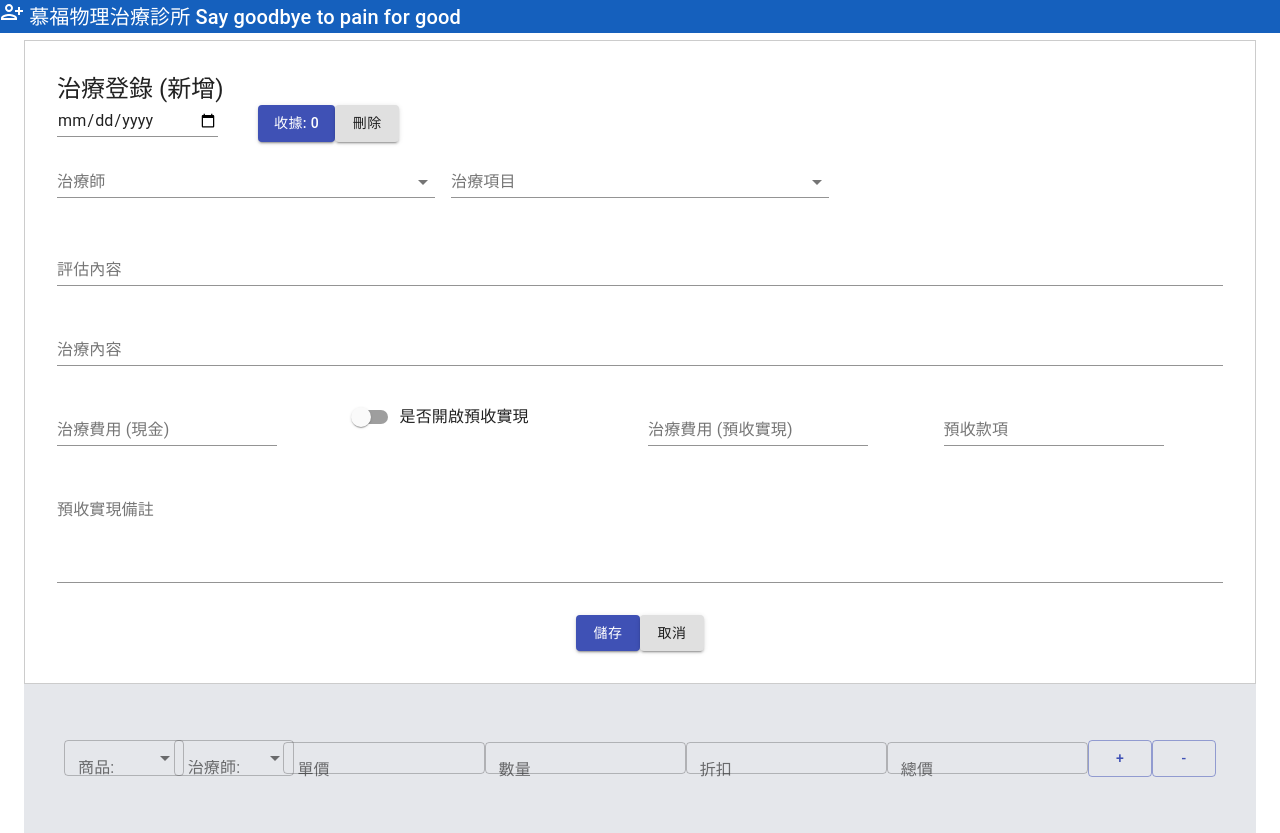
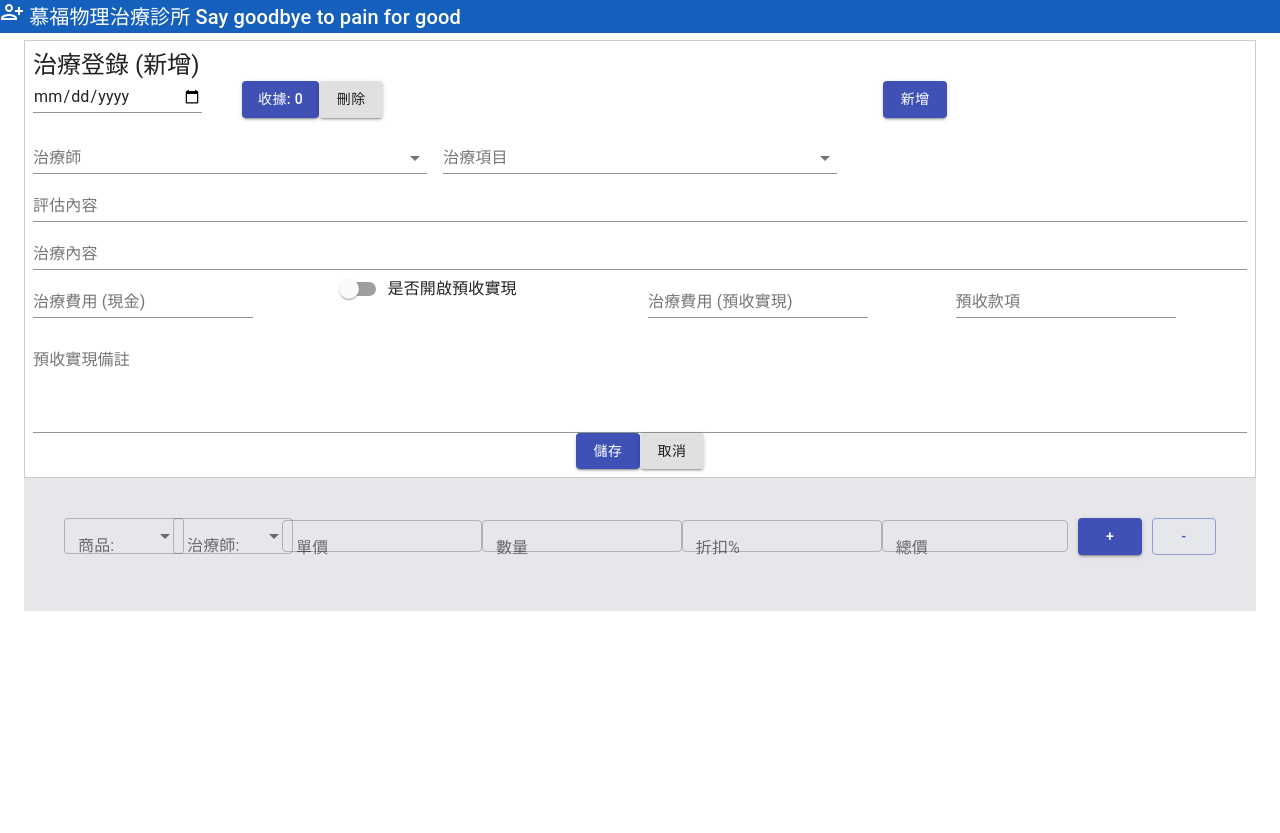
Before and after one commit to LillianChiang/mongodb-next, a Next.js app: page /treatmentForm in a window 1280 px wide. After the commit the page ends 800 px from the top, so only its background shows below. Built offline with nearby package versions, Linux system fonts and the light colour scheme.

Commit message:
feat: Update handleFormChange function in AddProduct.tsx

```diff
--- a/package.json
+++ b/package.json
@@ -14,6 +14,7 @@
     "@material-ui/core": "4.12.4",
     "@mui/icons-material": "^5.15.6",
     "@mui/material": "^5.15.10",
+    "@mui/styles": "^5.15.15",
     "@mui/x-charts": "^7.0.0-beta.1",
     "@tailwindcss/nesting": "^0.0.0-insiders.565cd3e",
     "clsx": "^2.1.0",
--- /dev/null
+++ b/public/product.json
@@ -0,0 +1,52 @@
+[
+  {
+    "product": "Massage Therapy Session",
+    "therapist": "John Smith",
+    "price": 60
+  },
+  {
+    "product": "Acupuncture Treatment",
+    "therapist": "Jane Doe",
+    "price": 80
+  },
+  {
+    "product": "Yoga Class",
+    "therapist": "Emily Johnson",
+    "price": 20
+  },
+  {
+    "product": "Physical Therapy Session",
+    "therapist": "Michael Brown",
+    "price": 75
+  },
+  {
+    "product": "Chiropractic Adjustment",
+    "therapist": "Sarah Lee",
+    "price": 70
+  },
+  {
+    "product": "Meditation Session",
+    "therapist": "David Wilson",
+    "price": 30
+  },
+  {
+    "product": "Nutritional Counseling Session",
+    "therapist": "Alexandra Martinez",
+    "price": 50
+  },
+  {
+    "product": "Reiki Healing Session",
+    "therapist": "Olivia Garcia",
+    "price": 65
+  },
+  {
+    "product": "Tai Chi Class",
+    "therapist": "Daniel Kim",
+    "price": 25
+  },
+  {
+    "product": "Hypnotherapy Session",
+    "therapist": "Sophia Nguyen",
+    "price": 90
+  }
+]
--- a/src/app/board/Navbar.tsx
+++ b/src/app/board/Navbar.tsx
@@ -1,4 +1,4 @@
-import React, { useState } from 'react';
+import React from 'react';
 import ListItemButton from '@mui/material/ListItemButton';
 import ListItemIcon from '@mui/material/ListItemIcon';
 import ListItemText from '@mui/material/ListItemText';
--- a/src/app/treatmentForm/AddProducts.tsx
+++ b/src/app/treatmentForm/AddProducts.tsx
@@ -1,16 +1,17 @@
-import React, { useState } from 'react';
+'use client'
+
+import React, { useState, useEffect } from 'react';
 import {
-  Button,
   FormControl,
   InputLabel,
+  Select,
   MenuItem,
-  Select,
   TextField,
+  Button,
+  Box
 } from '@mui/material';
-import ErrorOutlineRoundedIcon from '@mui/icons-material/ErrorOutlineRounded';
 
-// Define a type/interface for the form data
-interface FormData {
+interface Form {
   product: string;
   therapist: string;
   price: string;
@@ -20,129 +21,125 @@ interface FormData {
 }
 
 const AddProducts = () => {
-  const [forms, setForms] = useState([
-    {
-      product: '',
-      therapist: '',
-      price: '',
-      quantity: '',
-      discount: '',
-      totalPrice: '',
-    },
-  ]);
+  const [forms, setForms] = useState<Form[]>([{ product: '', therapist: '', price: '', quantity: '', discount: '', totalPrice: '' }]);
+  const [products, setProducts] = useState<string[]>([]);
+  const [therapists, setTherapists] = useState<string[]>([]);
 
-  const handleAddForm = () => {
-    setForms((prevForms) => [
-      ...prevForms,
-      {
-        product: '',
-        therapist: '',
-        price: '',
-        quantity: '',
-        discount: '',
-        totalPrice: '',
-      },
-    ]);
-  };
+  useEffect(() => {
+    fetch('product.json')
+      .then(response => response.json())
+      .then((data: Form[]) => {
+        const productNames = data.map(item => item.product);
+        setProducts(productNames);
+        const therapistNames = data.map(item => item.therapist);
+        setTherapists(therapistNames);
+      })
+      .catch(error => console.error('Error fetching products:', error));
+  }, []);
 
-  const handleFormChange = (index: number, field: string, value: string) => {
+  const handleFormChange = (index: number, field: keyof Form, value: string) => {
     const updatedForms = [...forms];
-    updatedForms[index][field] = value;
+    const updatedForm = { ...updatedForms[index], [field]: value };
+
+    // Calculate total price
+    const price = parseFloat(updatedForm.price);
+    const quantity = parseFloat(updatedForm.quantity);
+    const discount = parseFloat(updatedForm.discount);
+    const totalPrice = (price * quantity * (1 - discount / 100)).toFixed(2); // Calculate total price with discount
+
+    updatedForm.totalPrice = totalPrice.toString(); // Update total price in the form
+
+    updatedForms[index] = updatedForm;
     setForms(updatedForms);
   };
 
+  const handleAddForm = () => {
+    setForms([...forms, { product: '', therapist: '', price: '', quantity: '', discount: '', totalPrice: '' }]);
+  };
+
   const handleDeleteForm = (index: number) => {
-    const updatedForms = forms.filter((_, i: number) => i !== index);
+    if (forms.length > 1) {
+      const updatedForms = [...forms];
+      updatedForms.splice(index, 1);
       setForms(updatedForms);
+    }
   };
 
   return (
-    <div className="container mx-auto flex items-start justify-center bg-gray-200">
-      <div className="mt-4 flex flex-col border border-gray-300 p-10">
+    <div className="container mx-auto bg-gray-200 p-10 ">
       {forms.map((form, index) => (
-          <form key={index}>
-            <div className="mb-4 flex items-center">
-              <FormControl className="mr-4">
+        <form key={index} className="mb-4 flex items-center ">
+          <FormControl sx={{ minWidth: 120, flexGrow: 1 }}>
+            <Box display="flex" >
               <InputLabel id={`product-label-${index}`}>商品:</InputLabel>
               <Select
                 labelId={`product-label-${index}`}
                 id={`product-${index}`}
                 value={form.product}
-                  onChange={(e) =>
-                    handleFormChange(index, 'product', e.target.value)
-                  }
+                onChange={(e) => handleFormChange(index, 'product', e.target.value)}
                 sx={{ minWidth: '120px' }}
               >
-                  {/* Options for products */}
-                  <MenuItem value="product1">Product 1</MenuItem>
-                  <MenuItem value="product2">Product 2</MenuItem>
-                  <MenuItem value="product3">Product 3</MenuItem>
+                {products.map((product, i) => (
+                  <MenuItem key={i} value={product}>{product}</MenuItem>
+
+                ))}
               </Select>
+            </Box>
           </FormControl>
 
-              <FormControl className="mr-6">
+          <FormControl sx={{ minWidth: 120, flexGrow: 1 }}>
+            <Box display="flex">
               <InputLabel id={`therapist-label-${index}`}>治療師:</InputLabel>
               <Select
                 labelId={`therapist-label-${index}`}
                 id={`therapist-${index}`}
                 value={form.therapist}
-                  onChange={(e) =>
-                    handleFormChange(index, 'therapist', e.target.value)
-                  }
+                onChange={(e) => handleFormChange(index, 'therapist', e.target.value)}
                 sx={{ minWidth: '120px' }}
               >
-                  {/* Options for therapists */}
-                  <MenuItem value="therapist1">Therapist 1</MenuItem>
-                  <MenuItem value="therapist2">Therapist 2</MenuItem>
-                  <MenuItem value="therapist3">Therapist 3</MenuItem>
+                {therapists.map((therapist, i) => (
+                  <MenuItem key={i} value={therapist}>{therapist}</MenuItem>
+                ))}
               </Select>
+            </Box>
           </FormControl>
 
           <TextField
             className="mr-4"
             label="單價"
             value={form.price}
-                onChange={(e) =>
-                  handleFormChange(index, 'price', e.target.value)
-                }
+            onChange={(e) => handleFormChange(index, 'price', e.target.value)}
+
           />
           <TextField
             className="mr-4"
             label="數量"
             value={form.quantity}
-                onChange={(e) =>
-                  handleFormChange(index, 'quantity', e.target.value)
-                }
+            onChange={(e) => handleFormChange(index, 'quantity', e.target.value)}
+
           />
           <TextField
             className="mr-4"
-                label="折扣"
+            label="折扣%"
             value={form.discount}
-                onChange={(e) =>
-                  handleFormChange(index, 'discount', e.target.value)
-                }
+            onChange={(e) => handleFormChange(index, 'discount', e.target.value  )}
           />
 
+          <Box display="flex" alignItems="center">
             <TextField
               label="總價"
               value={form.totalPrice}
-                onChange={(e) =>
-                  handleFormChange(index, 'totalPrice', e.target.value)
-                }
+              onChange={(e) => handleFormChange(index, 'totalPrice', e.target.value)}
             />
-              <Button variant="outlined" onClick={handleAddForm}>
-                +
-              </Button>
+            <Button variant="contained" onClick={handleAddForm} style={{ marginLeft: '10px' }}>+</Button>
             <Button
               variant="outlined"
               onClick={() => handleDeleteForm(index)}
-              >
-                -
-              </Button>
-            </div>
+              style={{ marginLeft: '10px' }}
+            >-</Button>
+          </Box>
         </form>
       ))}
-      </div>
       </div>
   );
 };
--- a/src/app/treatmentForm/page.tsx
+++ b/src/app/treatmentForm/page.tsx
@@ -1,10 +1,11 @@
 'use client';
 
-import React, { useState, ChangeEvent } from 'react'; // Added React import
+import { useState, ChangeEvent } from 'react'; // Added React import
 import { useRouter } from 'next/navigation'; // Fixed import path
-import { makeStyles } from '@material-ui/core/styles';
+import { makeStyles } from '@mui/styles';
 import AddProducts from './AddProducts';
 import Title from '../components/Title';
+
 
 import {
   Button,
@@ -13,7 +14,6 @@ import {
   MenuItem,
   FormControl,
   InputLabel,
-  Checkbox,
   FormControlLabel,
   Typography,
   Grid,
@@ -22,21 +22,21 @@ import {
   Snackbar,
 } from '@material-ui/core';
 
-const useStyles = makeStyles((theme) => ({
+const useStyles = makeStyles({
   container: {
-    marginTop: theme.spacing(4),
+    marginTop: 2,
   },
   form: {
     border: '1px solid #ccc',
-    padding: theme.spacing(4),
+    padding: 8,
   },
   marginBottom: {
-    marginBottom: theme.spacing(4),
+    marginBottom: 20,
   },
   switchLabel: {
-    marginRight: theme.spacing(2),
+    marginRight: 5,
   },
-}));
+});
 
 const AddTreatmentRecord = () => {
   const classes = useStyles();
@@ -97,13 +97,16 @@ const AddTreatmentRecord = () => {
     setOpenAlert(false); // Close the alert after resetting search
   };
 
+  const handleAddNewForm = () => {
+    router.push('/treatmentForm');
+  };
+
   return (
     <>
       <div>
         <Title> 慕福物理治療診所 Say goodbye to pain for good</Title>
       </div>
       <Container>
-
         <div className={classes.form}>
           <Typography variant="h5">治療登錄 (新增)</Typography>
           <form>
@@ -125,8 +128,17 @@ const AddTreatmentRecord = () => {
                   variant="contained"
                   color="default"
                   onClick={handleCancel}
+
                 >
                   刪除
+                </Button>
+                <Button
+                  variant="contained"
+                  color="primary"
+                  onClick={handleAddNewForm}
+                  style={{ marginLeft: '500px' }}
+                >
+                  新增
                 </Button>
               </Grid>
               <Snackbar
@@ -140,13 +152,18 @@ const AddTreatmentRecord = () => {
                     <Button color="secondary" size="small">
                       是
                     </Button>
-                  <Button color="secondary" size="small" onClick={resetDelete}>
+                    <Button
+                      color="secondary"
+                      size="small"
+                      onClick={resetDelete}
+                    >
                       否
                     </Button>
                   </>
                 }
               />
             </Grid>
+
             <Grid container spacing={2} className={classes.marginBottom}>
               <Grid item xs={4}>
                 <FormControl fullWidth>
@@ -256,7 +273,11 @@ const AddTreatmentRecord = () => {
               <Button type="submit" variant="contained" color="primary">
                 儲存
               </Button>
-            <Button variant="contained" color="default" onClick={handleCancel}>
+              <Button
+                variant="contained"
+                color="default"
+                onClick={handleCancel}
+              >
                 取消
               </Button>
             </Grid>
```
Also changed, not shown: 1 other file (tests, documents, lock files or other folders). Lines whose indentation alone changed are shown as unchanged.
